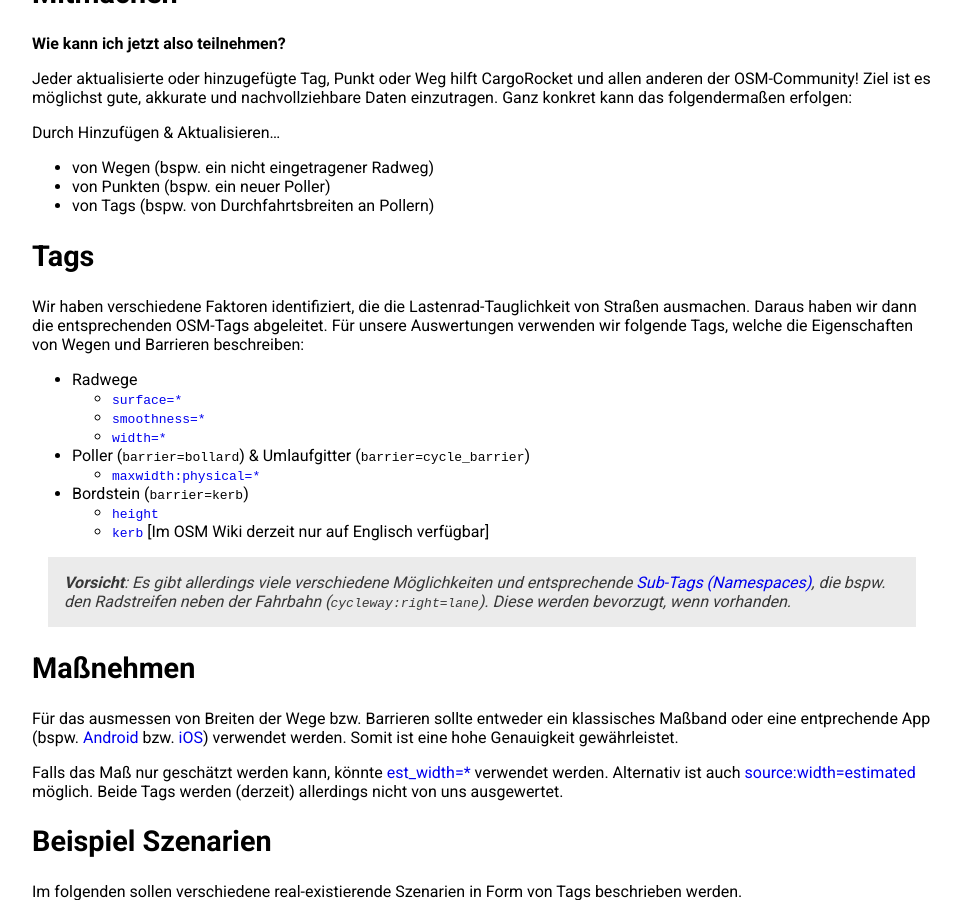
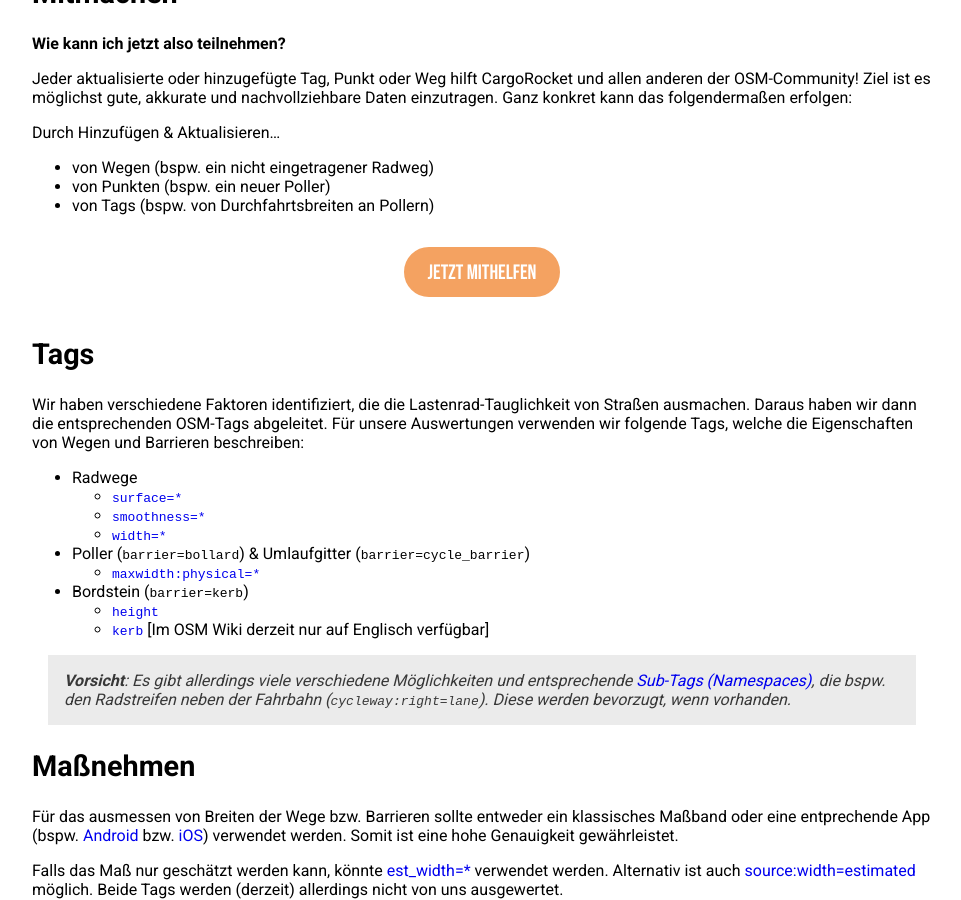
Before and after one commit to CargoRocket/website, a Jekyll site: the page built from _posts/2021-04-17-mapping-tutorial.md, in a window 1280 px wide and 900 px high, scrolled down 708 px. Shown: the whole window, without its empty margins (158-1119 px from the left). Built offline with Jekyll 4.4.1, drawn with Linux system fonts in a browser that asks for light colours.

Commit message:
Add primary action button to blog post

```diff
--- a/_posts/2021-04-17-mapping-tutorial.md
+++ b/_posts/2021-04-17-mapping-tutorial.md
@@ -29,6 +29,10 @@ Durch Hinzufügen & Aktualisieren...
 * von Wegen (bspw. ein nicht eingetragener Radweg)
 * von Punkten (bspw. ein neuer Poller)
 * von Tags (bspw. von Durchfahrtsbreiten an Pollern)
+
+<div class="c">
+  <a href="/ranking" class="button secondary big bebas">Jetzt Mithelfen</a>
+</div>
 
 ## Tags
 
@@ -179,6 +183,10 @@ Zusätzlich bietet diese Breitenangabe beispielsweise für Rollstuhlfahrende ein
 * `bicycle=yes` oder `bicycle=no`, falls nicht für Radverkehr erlaubt
 * `foot=yes` (in aller Regel auch für Fußverkehr erlaubt)
 
+<div class="c">
+  <a href="/ranking" class="button secondary big bebas c">Jetzt Beitragen!</a>
+</div>
+
 ## Vorschläge?
 
 Wenn du Vorschläge hast, was bspw. neue Tags betrifft um das Beschreiben von Barrieren zu verbessern, schreib uns gerne an [team@cargorocket.de](mailto:team@cargorocket.de) oder markiere uns auf Twitter [@cargo_rocket](https://twitter.com/cargo_rocket/)!
```
